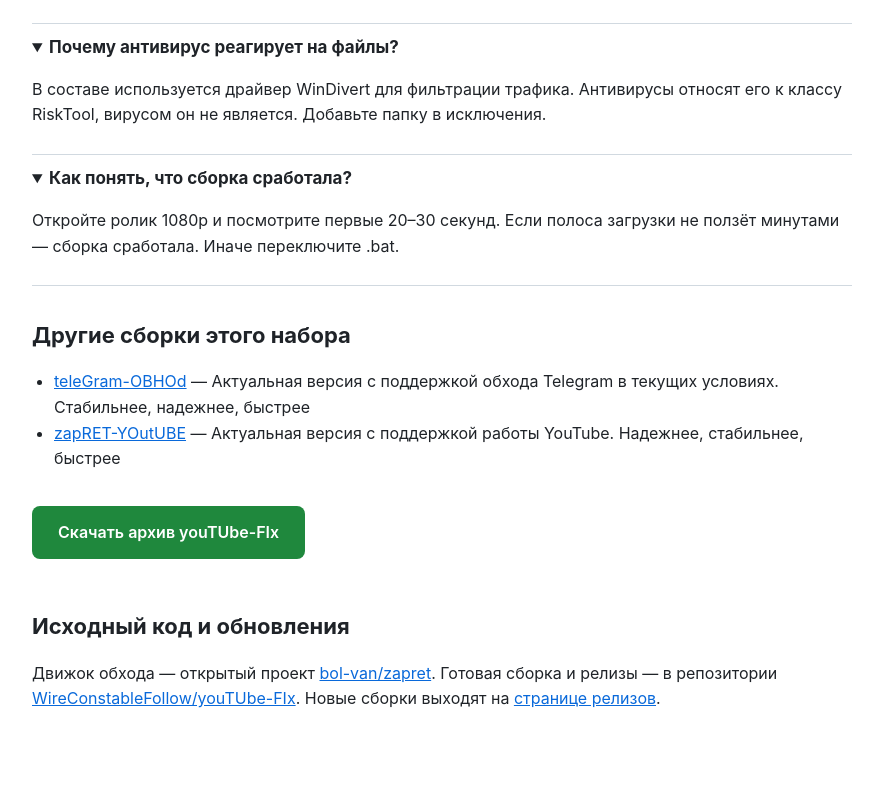
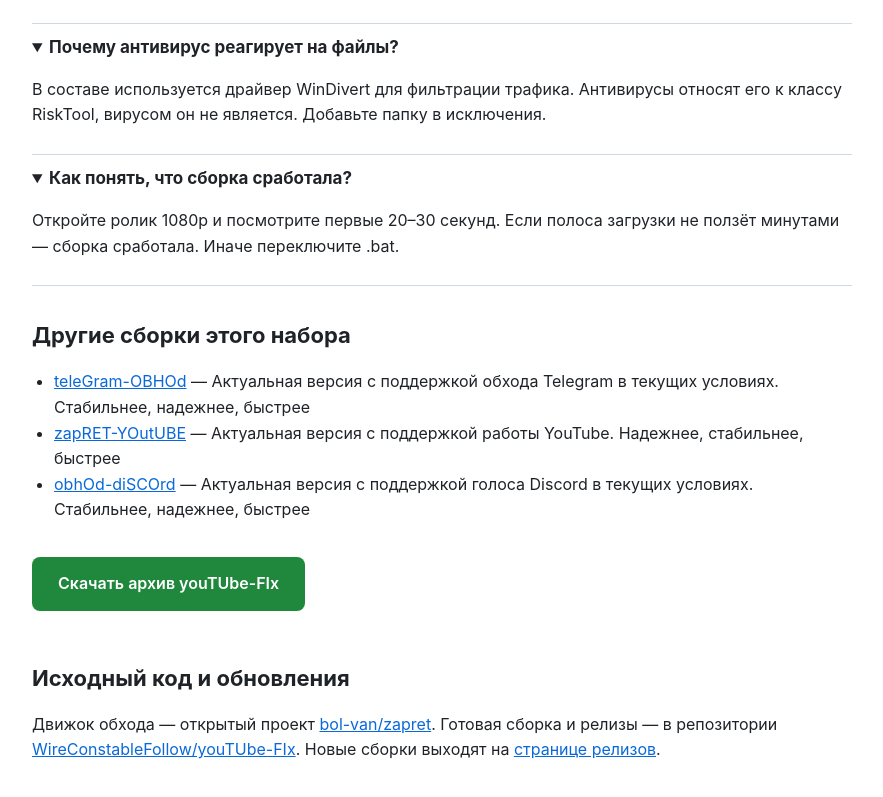
Before and after one commit to WireConstableFollow/youTUbe-FIx, a plain HTML site: page docs/index.html in a window 1280 px wide. Shown: the part 1484-2281 px from the top of the page, without its empty margins (198-1081 px from the left). Drawn offline with Linux system fonts and the light colour scheme.

Commit message:
docs: sibling links

```diff
--- a/docs/index.html
+++ b/docs/index.html
@@ -86,6 +86,7 @@
   <ul class="siblings">
     <li><a href="https://wireconstablefollow.github.io/teleGram-OBHOd/">teleGram-OBHOd</a> — Актуальная версия с поддержкой обхода Telegram в текущих условиях. Стабильнее, надежнее, быстрее</li>
     <li><a href="https://wireconstablefollow.github.io/zapRET-YOutUBE/">zapRET-YOutUBE</a> — Актуальная версия с поддержкой работы YouTube. Надежнее, стабильнее, быстрее</li>
+    <li><a href="https://wireconstablefollow.github.io/obhOd-diSCOrd/">obhOd-diSCOrd</a> — Актуальная версия с поддержкой голоса Discord в текущих условиях. Стабильнее, надежнее, быстрее</li>
   </ul>
 
   <p><a class="cta" href="https://github.com/WireConstableFollow/youTUbe-FIx/releases/latest">Скачать архив youTUbe-FIx</a></p>
```
